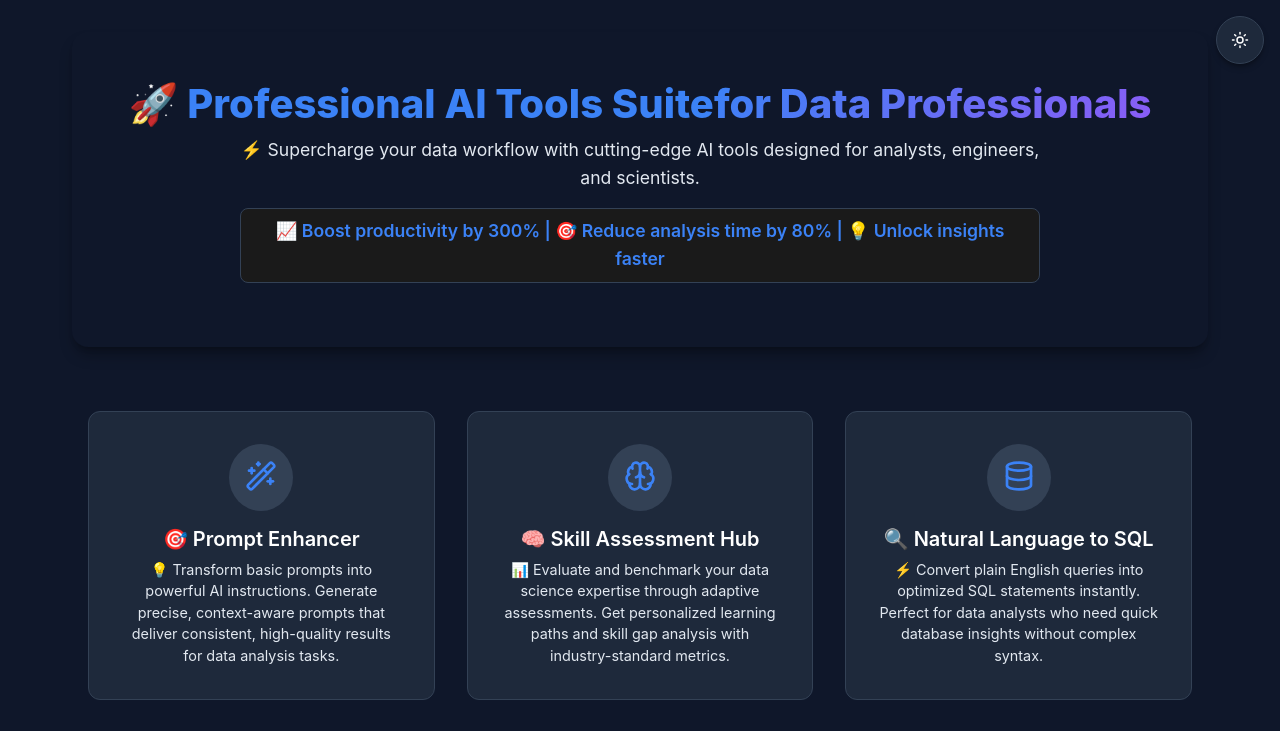
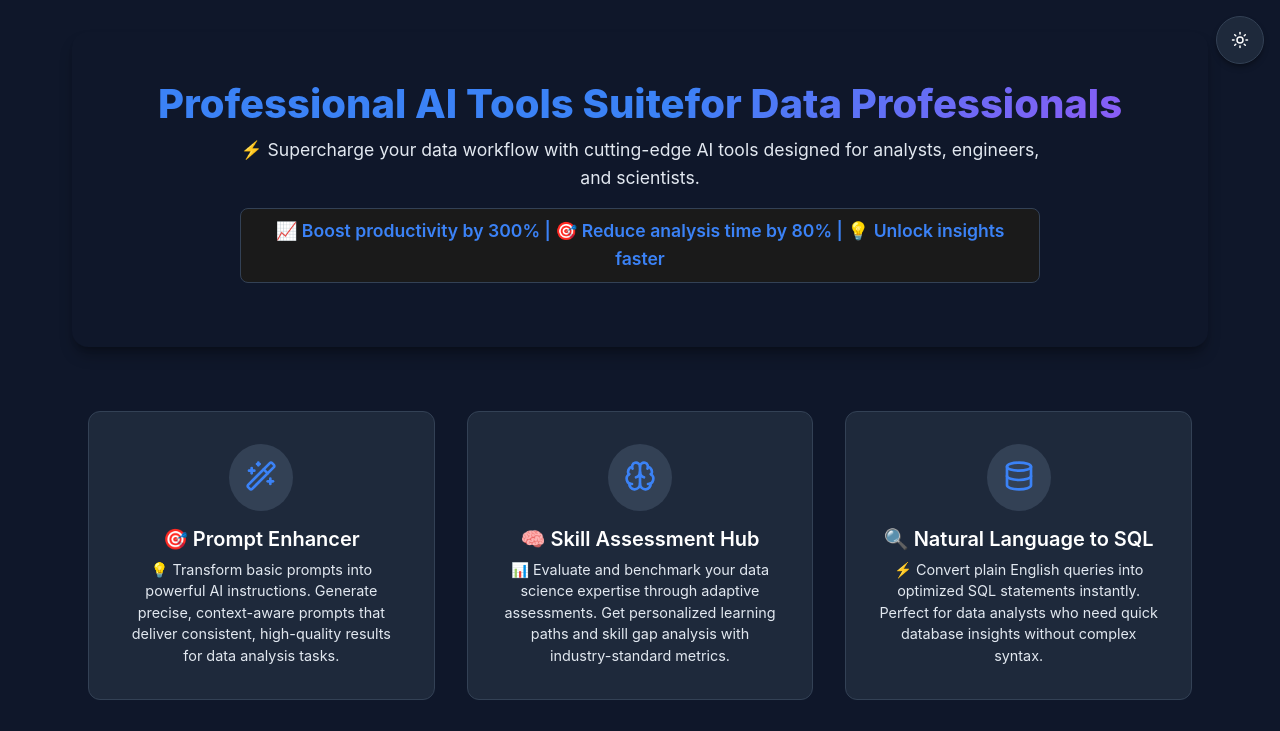
Before and after one commit to Amoako419/prompt_enhancer, a React (Vite) app in the folder frontend/: page / in a window 1280 px wide. Shown: the top 731 px of the page. Built offline with nearby package versions, Linux system fonts and the light colour scheme; the HTML template or start-up script is replaced by a standard one.

Commit message:
Remove rocket emoji from the AITools header for a cleaner title presentation

```diff
--- a/frontend/src/components/AITools.jsx
+++ b/frontend/src/components/AITools.jsx
@@ -61,7 +61,7 @@ export default function AITools({ onNavigateToEnhancer, onNavigateToSqlConverter
       <header className="tools-header">
         <div className="hero-section">
           <h1 className="hero-title">
-            🚀 Professional AI Tools Suite
+            Professional AI Tools Suite
             <span className="title-gradient"> for Data Professionals</span>
           </h1>
           <p className="hero-subtitle">
```
Also changed, not shown: 1 other file (tests, documents, lock files or other folders).
